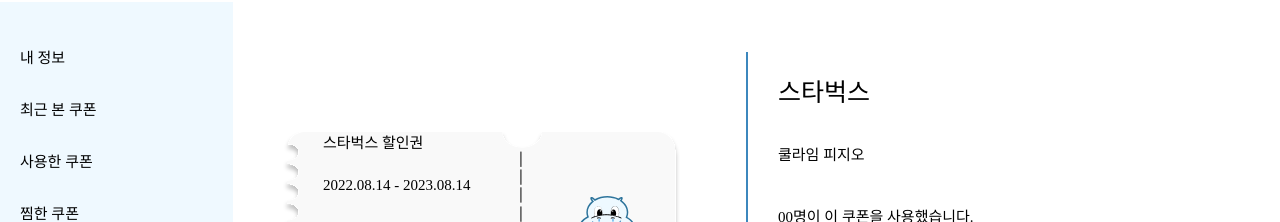
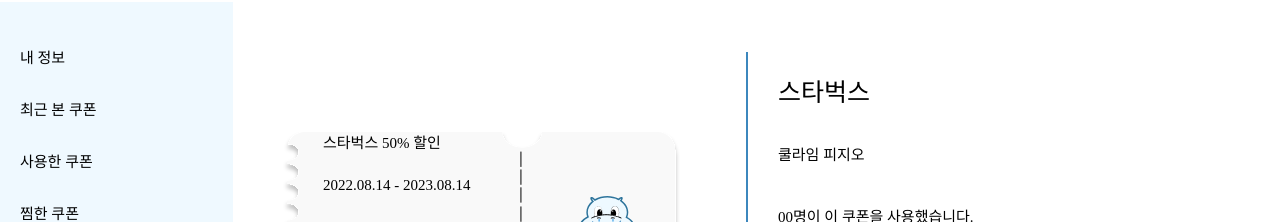
Before and after one commit to skuHamaHama/hama-web, a React (Create React App) app: page /usecoupon in a window 1280 px wide. Shown: the part 199-421 px from the top of the page. Built offline with nearby package versions, Linux system fonts and the light colour scheme.

Commit message:
feat: coupon

```diff
--- a/src/screens/coupon/UseCoupon.screen.tsx
+++ b/src/screens/coupon/UseCoupon.screen.tsx
@@ -12,7 +12,7 @@
         <S.LContainer>
           <S.CouponWrapper>
             <S.TexstWrapper>
-              <S.Name>스타벅스 할인권</S.Name>
+              <S.Name>스타벅스 50% 할인</S.Name>
               <S.Name>2022.08.14 - 2023.08.14</S.Name>
             </S.TexstWrapper>
             <S.Logo />
```
